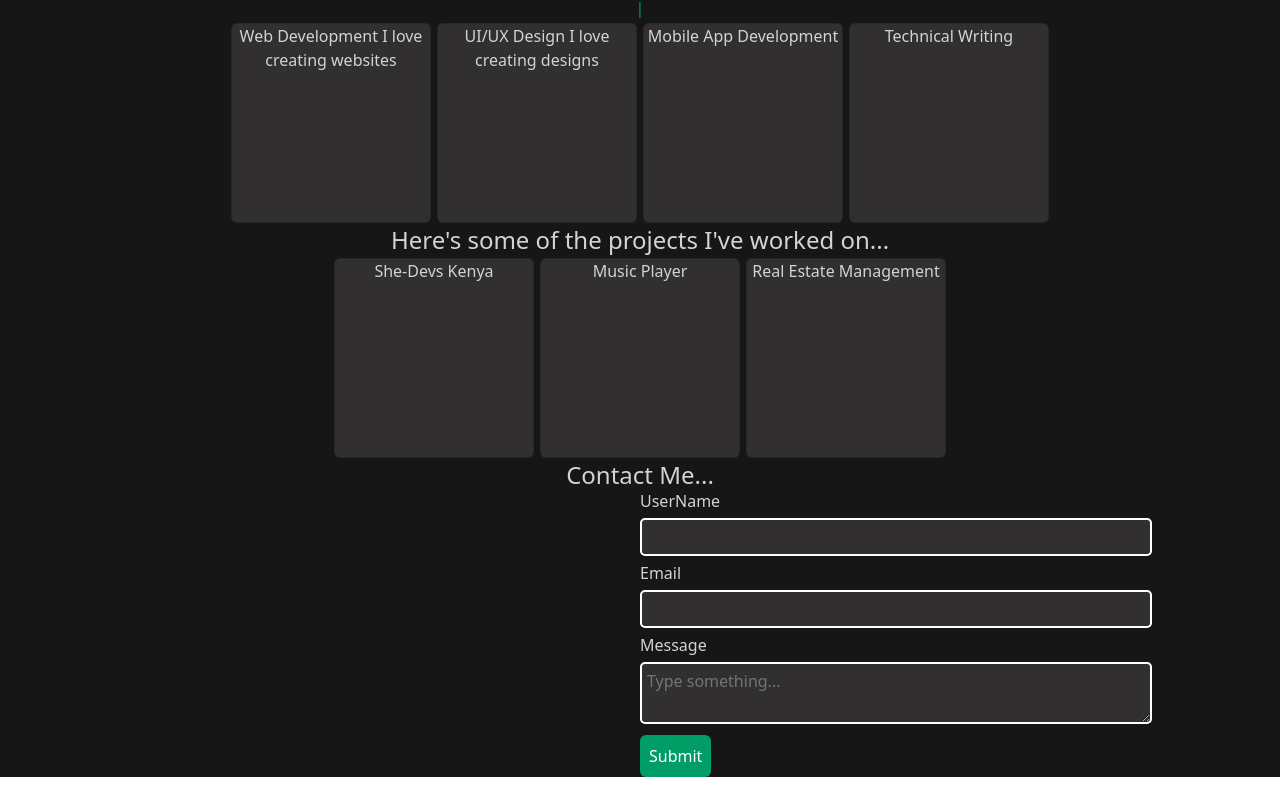
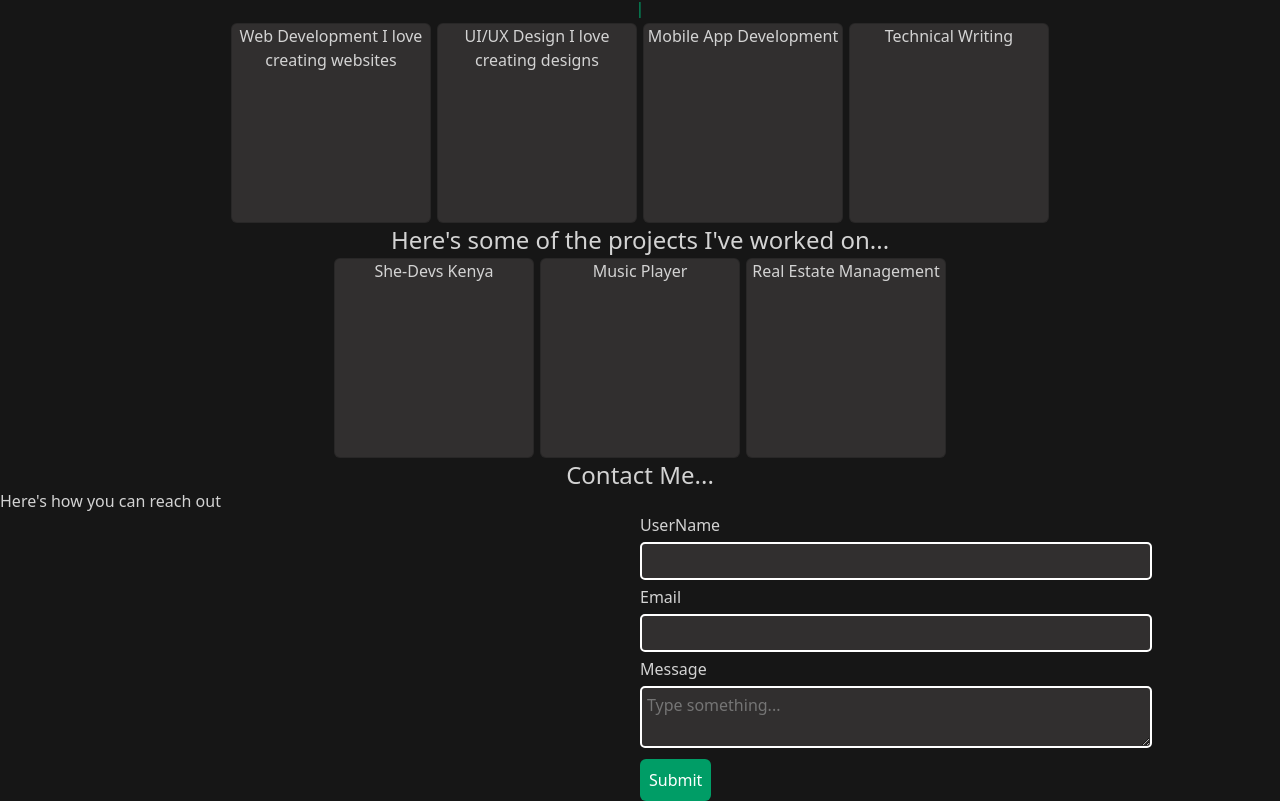
Before and after one commit to Carol254/portfolio, an Angular app: page / in a window 1280 px wide. Shown: the part 1443-2244 px from the top of the page. Before the commit the page ends 2220 px from the top, so only its background shows below. Built offline with nearby package versions, Linux system fonts and the light colour scheme.

Commit message:
few changes made

```diff
--- a/src/app/home/home.component.html
+++ b/src/app/home/home.component.html
@@ -96,6 +96,7 @@
   <h4 class="abt_text">
     Contact Me...
   </h4>
+  <p>Here's how you can reach out</p>
 
   <div class="d-flex row">
     <div class="col-6"></div>
```
